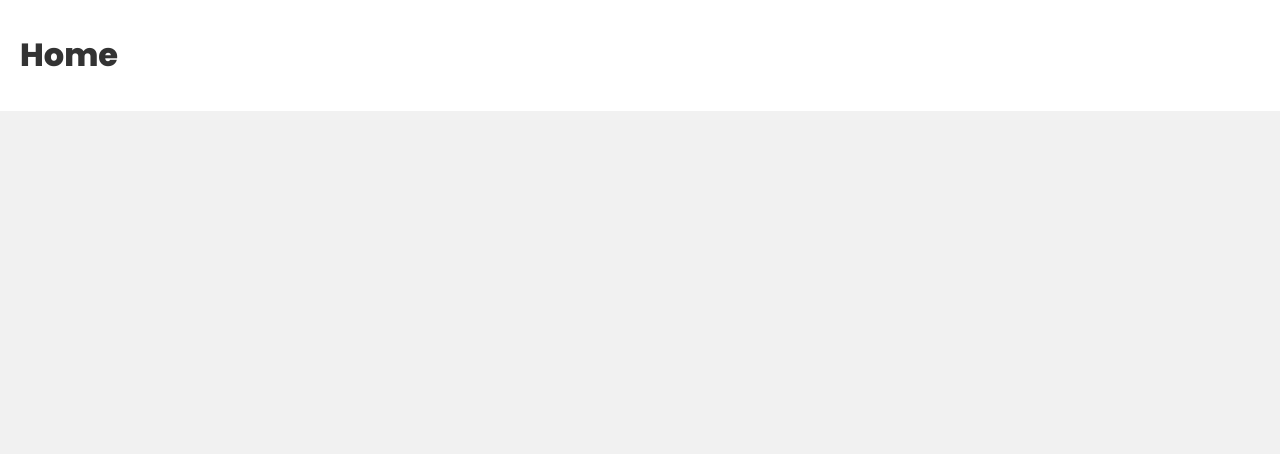
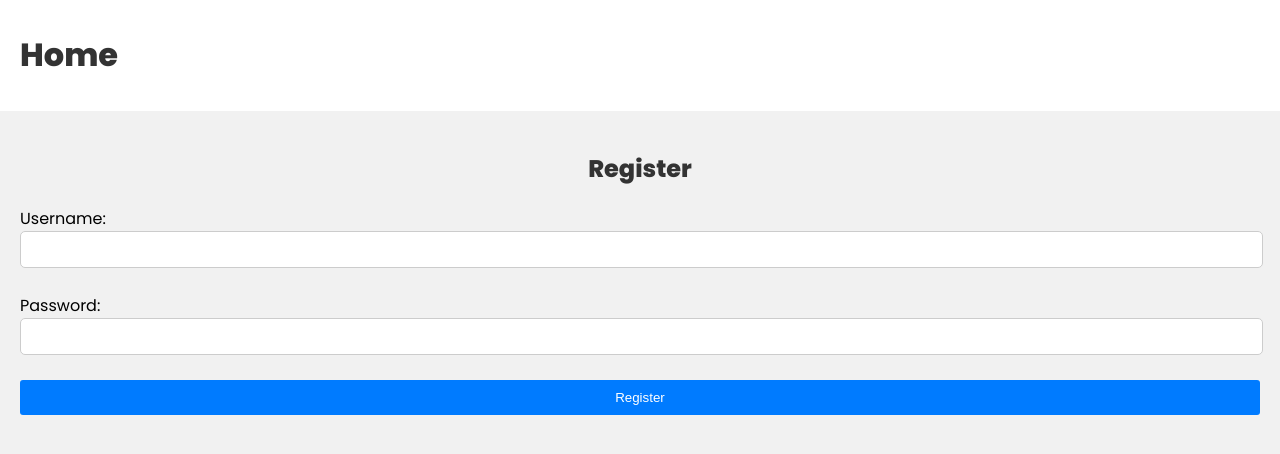
Before and after one commit to jfong8/med-cards, a React (Create React App) app in the folder frontend/: page /register in a window 1280 px wide. Before the commit this address had no page. Shown: the top 454 px of the page. Built offline with nearby package versions, Linux system fonts and the light colour scheme.

Commit message:
added frontend for register page

```diff
--- a/frontend/src/App.jsx
+++ b/frontend/src/App.jsx
@@ -5,6 +5,7 @@ import Navbar from './components/Navbar';
 import Login from './pages/LoginPage';
 import Carousel from './pages/Carousel';
 import CardComponent from './components/Card';
+import Register from './pages/RegisterUserPage';
 
 function App() {
   return (
@@ -36,6 +37,12 @@ function App() {
               element={<CardComponent />}
             />
           </Routes>
+          <Routes>
+            <Route
+              path="/register"
+              element={<Register />}
+            />
+          </Routes>
         </div>
       </BrowserRouter>
     </div>
--- /dev/null
+++ b/frontend/src/pages/RegisterUserPage.css
@@ -0,0 +1,38 @@
+ /* this is for H2 - Login */
+ h2 {
+    text-align: center;
+    color: #333;
+  }
+
+  label {
+    display: block;
+    margin-bottom: 10px;
+    color: #000000;
+  }
+
+  input[type="username"],
+  input[type="password"] {
+    width: 98.5%;
+    padding: 10px;
+    margin-bottom: 15px;
+    border: 1px solid #ccc;
+    border-radius: 5px; /* rounded corners */
+  }
+
+  /*this is for the submit button */
+  button[type="submit"] {
+    display: block;
+    width: 100%;
+    padding: 10px;
+    background-color: #007bff;
+    color: #fff;
+    border: none;
+    border-radius: 3px;
+    cursor: pointer;
+  }
+
+  /*this is for the error message */
+  .error-message {
+    color: red;
+    text-align: center;
+  }
--- /dev/null
+++ b/frontend/src/pages/RegisterUserPage.jsx
@@ -0,0 +1,59 @@
+import React, { useState } from 'react';
+import { useNavigate } from 'react-router-dom';
+import './RegisterUserPage.css'; // import external CSS file
+
+function Register() {
+  // Define state variables to store user input
+  const navigate = useNavigate();
+  const [username, setUsername] = useState('');
+  const [password, setPassword] = useState('');
+
+  // Function to handle form submission
+  const handleSubmit = (e) => {
+    e.preventDefault();
+
+    // Perform authentication here (right now hard coded to username:cs, password:222)
+    if (username === 'cs' && password === '222') {
+      navigate('/carousel');
+    } else {
+      alert('Login failed. Please check your credentials.');
+    }
+  };
+
+  return (
+    <div>
+      <h2>Register</h2>
+      <form onSubmit={handleSubmit}>
+        <div>
+          <label htmlFor="username">
+            Username:
+            <input
+              type="username"
+              id="username"
+              value={username}
+              onChange={(e) => setUsername(e.target.value)}
+              required
+            />
+          </label>
+        </div>
+        <div>
+          <label htmlFor="password">
+            Password:
+            <input
+              type="password"
+              id="password"
+              value={password}
+              onChange={(e) => setPassword(e.target.value)}
+              required
+            />
+          </label>
+        </div>
+        <div>
+          <button type="submit">Register</button>
+        </div>
+      </form>
+    </div>
+  );
+}
+
+export default Register;
```
